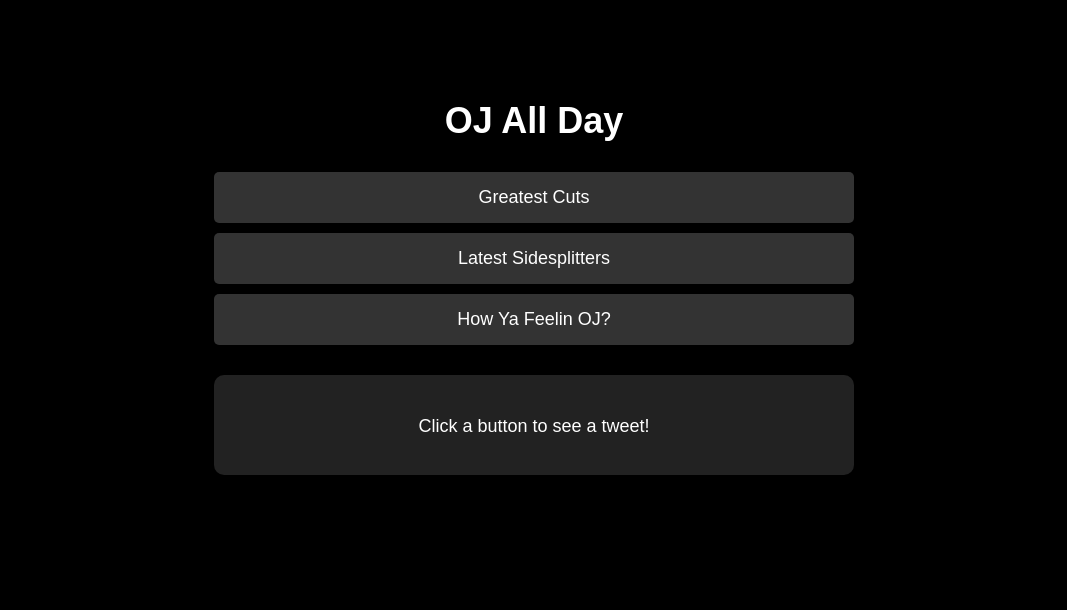
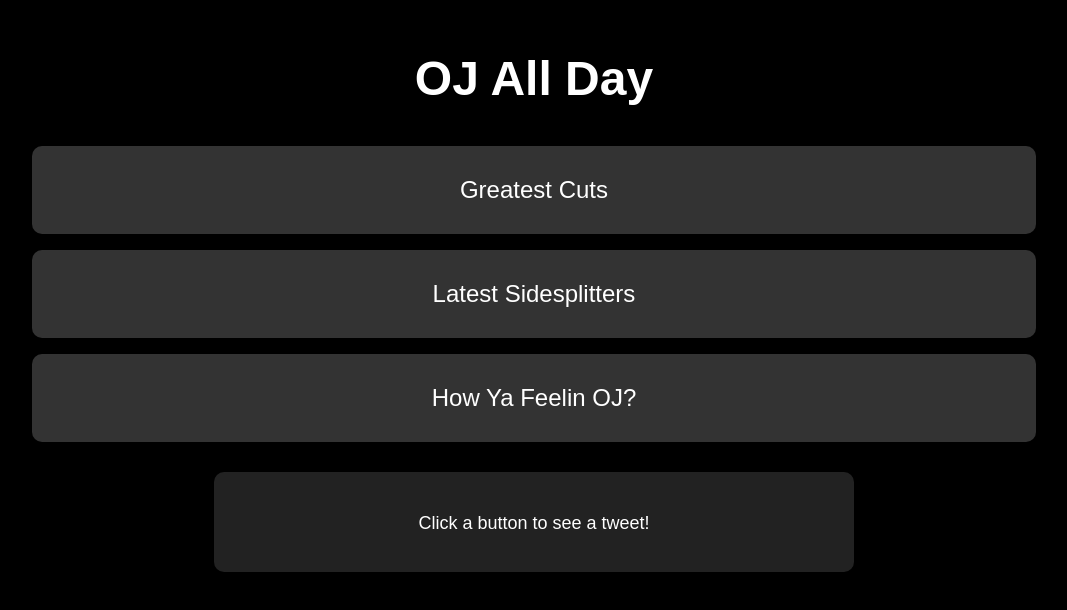
Before and after one commit to patruff/ojAllDay, a website with bundled scripts: page index.html in a window 1280 px wide. Shown: the part 110-720 px from the top of the page, without its empty margins (106-1173 px from the left). Built offline with nearby package versions, Linux system fonts and the light colour scheme.

Commit message:
previous version good, increasing font

```diff
--- a/styles.css
+++ b/styles.css
@@ -5,35 +5,35 @@ body {
     display: flex;
     justify-content: center;
     align-items: center;
-    height: 100vh;
+    min-height: 100vh;
     margin: 0;
+    padding: 20px;
 }
 
 .container {
     text-align: center;
-    width: 100%;
-    max-width: 800px;
+    width: 90%;
+    max-width: 1200px;
 }
 
 h1 {
     color: white;
-    margin-bottom: 30px;
-    font-size: 36px;
+    margin-bottom: 5vh;
+    font-size: min(8vw, 48px);
 }
 
 button {
     background-color: #333;
     color: white;
     border: none;
-    padding: 15px 30px;
-    margin: 10px;
-    font-size: 18px;
+    padding: min(4vh, 30px) min(6vw, 50px);
+    margin: 2vh auto;
+    font-size: min(5vw, 24px);
     cursor: pointer;
-    border-radius: 5px;
+    border-radius: 10px;
     transition: all 0.3s ease;
     display: block;
-    width: 80%;
-    margin: 10px auto;
+    width: 90%;
 }
 
 button:hover {
```
